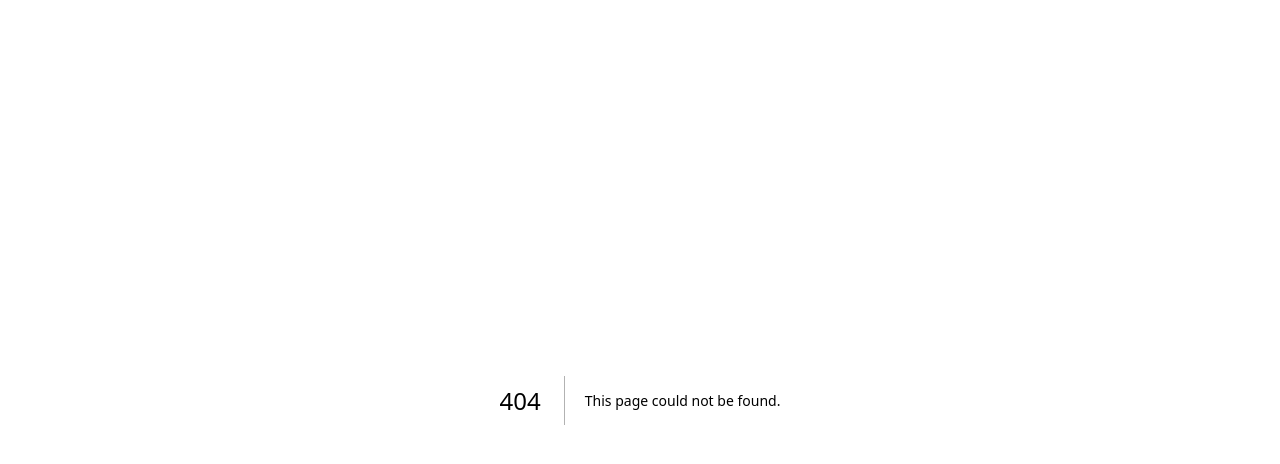
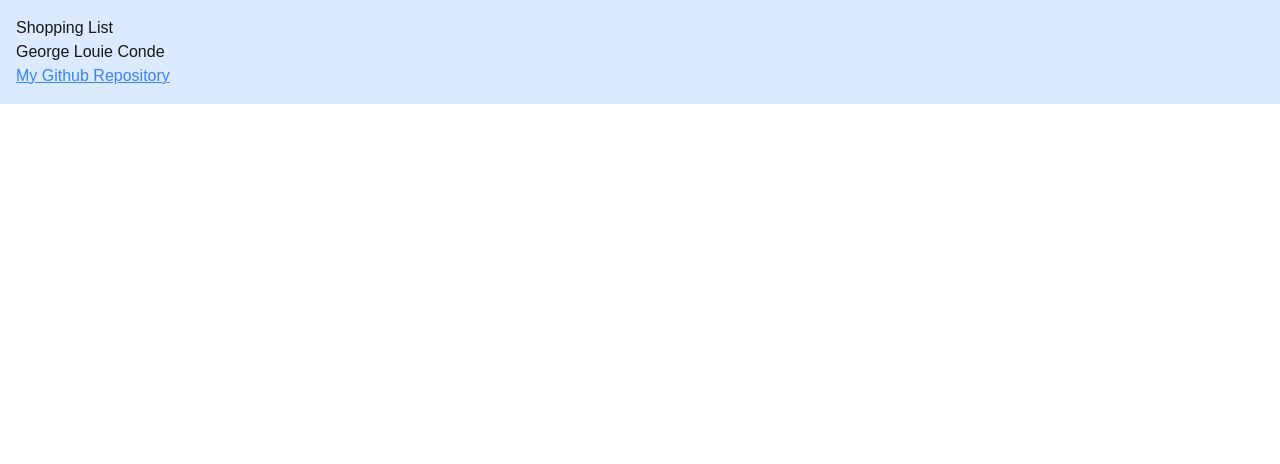
Before and after one commit to glconde/cprg306-assignments, a Next.js app: page /week-2 in a window 1280 px wide. Before the commit this address had no page. Shown: the top 464 px of the page. Built offline with nearby package versions, Linux system fonts and the light colour scheme.

Commit message:
week 2 page

```diff
--- /dev/null
+++ b/app/week-2/page.js
@@ -0,0 +1,10 @@
+import StudentInfo from "./student-info";
+
+export default function Page() {
+    return (
+      <main className="bg-blue-100 p-4 w-full">
+        <h1>Shopping List</h1>
+        <StudentInfo />
+      </main>
+    );
+  }
--- /dev/null
+++ b/app/week-2/student-info.js
@@ -0,0 +1,21 @@
+import Link from "next/link";
+
+let repo = 'https://github.com/glconde/cprg306-assignments';
+
+//StudentInfo component
+function StudentInfo() {
+    return (
+        <div>
+            <h1>George Louie Conde</h1>
+            <p>
+            <Link
+                href={repo}
+                className="text-blue-500 hover:text-blue-700 underline"
+                > My Github Repository
+            </Link>
+            </p>
+        </div>
+    );
+}
+
+export default StudentInfo;
```
